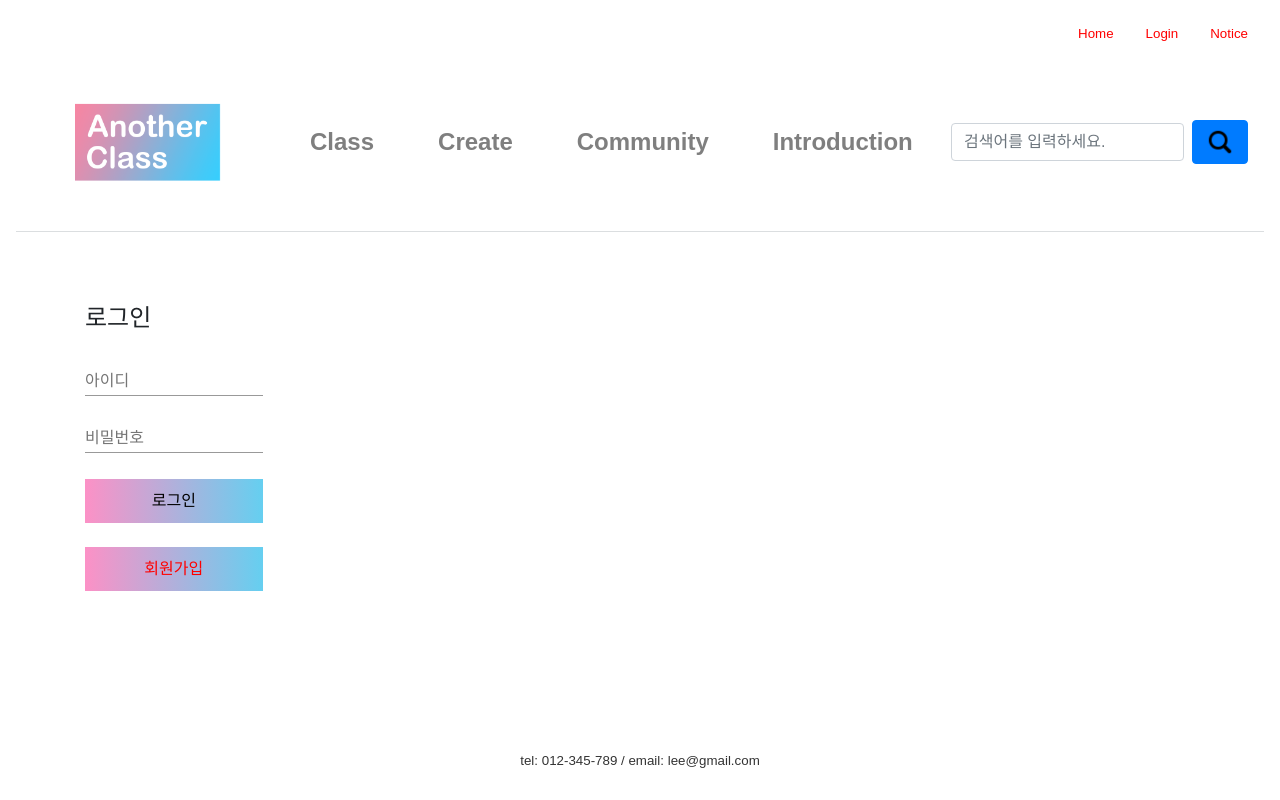
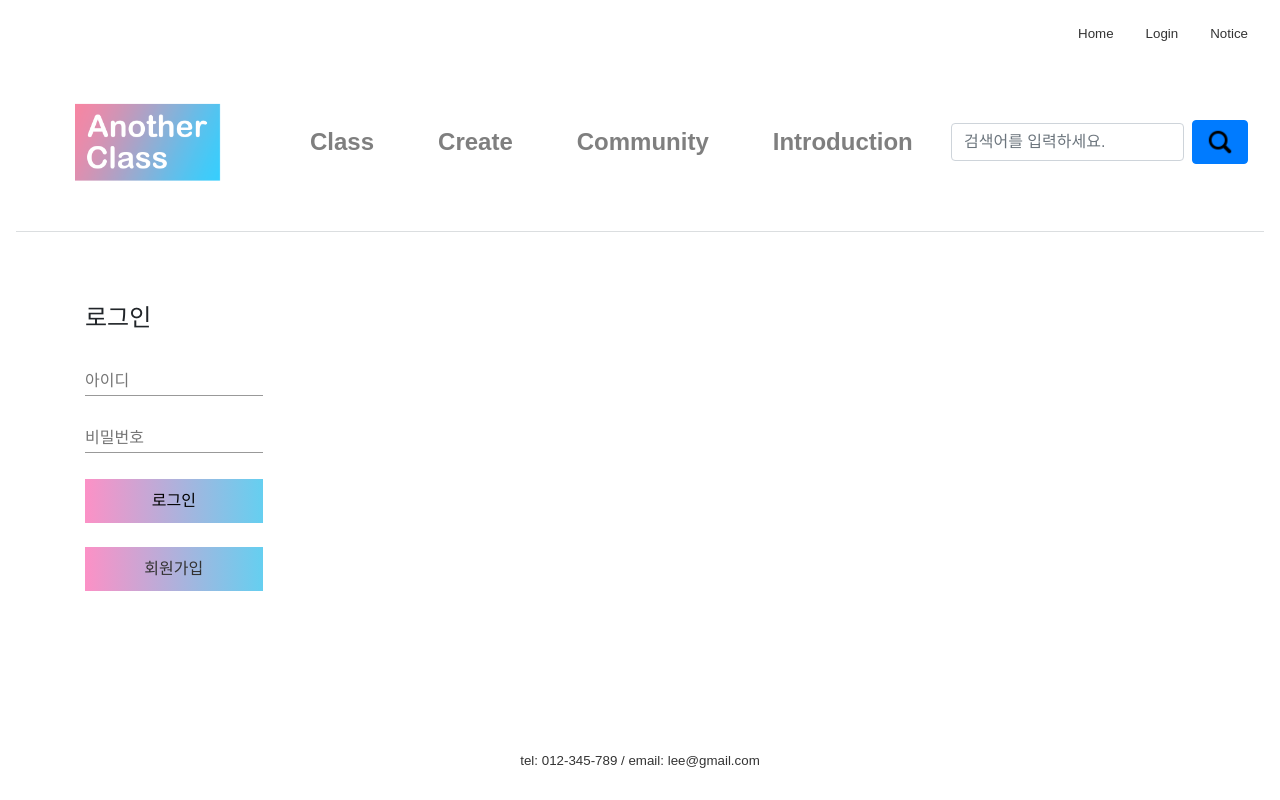
Before and after one commit to MiyoLee/AnotherClass, a Django app: page /login/ in a window 1280 px wide. Run offline with Django 3.2, Linux system fonts and the light colour scheme; some libraries are stand-ins or nearby versions.

Commit message:
login.html 수정

```diff
--- a/anotherClass/firstApp/templates/firstApp/login.html
+++ b/anotherClass/firstApp/templates/firstApp/login.html
@@ -25,16 +25,9 @@
         <br><br>
         <input type="submit" button class="submit" value="로그인">
         &nbsp;
-        <p>
-        <a href="/signup" button class="submit">회원가입</a>
+        <p class="text-center">
+        <a href="/signup" button class="submit nounderline">회원가입</a>
         </p>
-        <style>
-            p{
-                text-align: center;
-            }
-            a:link { color: red; text-decoration: none;}
-            a:visited { color: black; text-decoration: none;}
-        </style>
     </div>
 </form>
 {% endif %}
```
